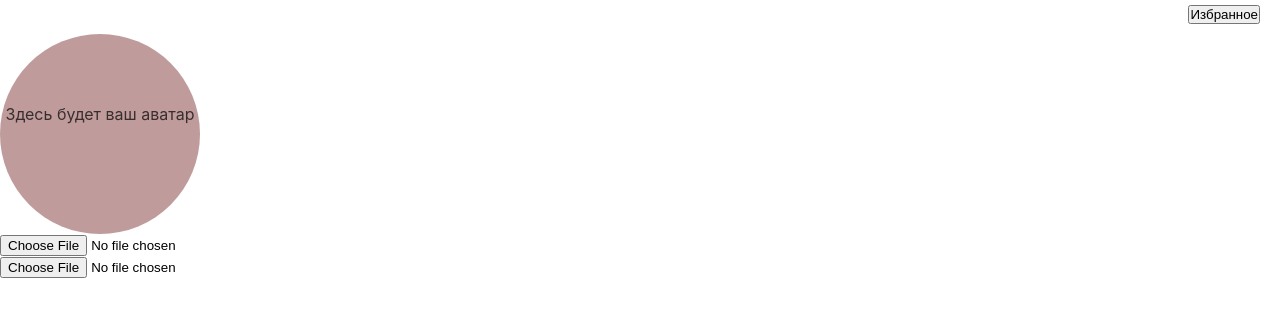
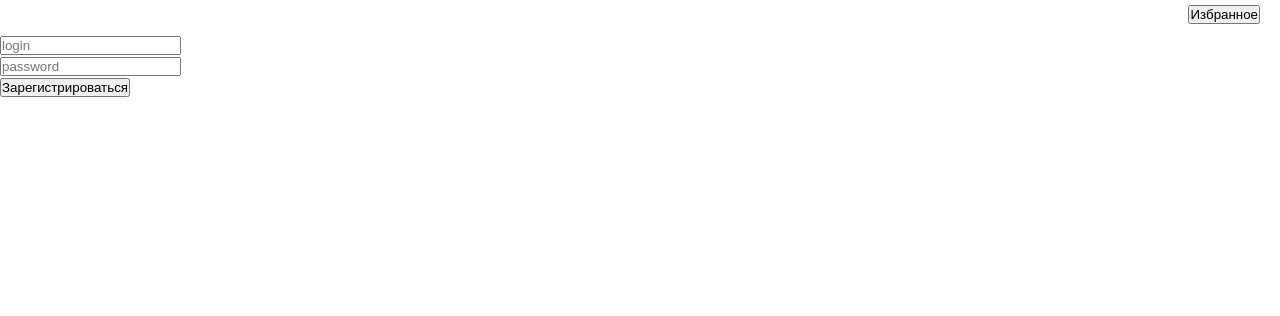
Before and after one commit to danshu1234/Mini-Gallery, a React (Create React App) app: page / in a window 1280 px wide. Shown: the top 316 px of the page. Built offline with nearby package versions, Linux system fonts and the light colour scheme.

Commit message:
update with authorization system

```diff
--- a/src/App.css
+++ b/src/App.css
@@ -65,9 +65,9 @@
 }
 
 .back-to-photos{
-  top: 20px;
+  top: -15px;
   position: absolute;
-  right: 1250px;
+  right: -15px;
   cursor: pointer;
 }
 
@@ -75,6 +75,10 @@
   position: absolute;
   left: 940px;
   bottom: 20px;
+  cursor: pointer;
+}
+
+.custom-file-upload{
   cursor: pointer;
 }
 
@@ -269,3 +273,9 @@ input:checked + .slider {
 input:checked + .slider:before {
   transform: translateX(26px);
 }
+
+.exitBtn{
+  position: absolute;
+  right: 200px;
+  top: 5px;
+}
--- a/src/App.tsx
+++ b/src/App.tsx
@@ -3,15 +3,29 @@ import './App.css';
 import Avatar from './Avatar';
 import Photos from './Photos';
 import Favorites from './Favorites';
+import Registration from './Registration';
+import Enter from './Enter';
 import { useNavigate, Route, Routes, useLocation } from 'react-router-dom';
 function App() {
   const navigate = useNavigate()
   const [favorites, setFavorites] = useState <string[]> ([])
   const [btnFavorites, setBtnFavorites] = useState <boolean> (true)
   const [dark, setDark] = useState <boolean> (false)
+  const [authorization, setAuthorization] = useState <string> ('registration')
   const location = useLocation()
+  let authorizate;
   let btnFav;
   let theme;
+  if (authorization == 'registration') {
+    authorizate = <Registration authorization = {authorization} setAuthorization = {setAuthorization}/>
+  } else if (authorization == 'succes') {
+    authorizate = <div>
+      <Avatar authorization = {authorization} setAuthorization = {setAuthorization}/>
+      <Photos favorites={favorites} setFavorites={setFavorites}/>
+    </div>
+  } else if (authorization == 'enter') {
+    authorizate = <Enter authorization = {authorization} setAuthorization = {setAuthorization}/>
+  }
   if (btnFavorites == true) {
     btnFav = <button className='favorites-btn' onClick={() => {
       navigate('/favorites')
@@ -29,10 +43,7 @@ function App() {
     </label>
     <Routes>
       <Route path='favorites' element = {<Favorites  favorites={favorites} setFavorites={setFavorites}/>}/>
-      <Route path='/' element = {<div>
-        <Avatar/>
-        <Photos favorites={favorites} setFavorites={setFavorites}/>
-      </div>}/>
+      <Route path='/' element = {authorizate}/>
     </Routes>
     </div>
   } else if (dark == true) {
@@ -47,10 +58,7 @@ function App() {
     </label>
     <Routes>
       <Route path='favorites' element = {<Favorites  favorites={favorites} setFavorites={setFavorites}/>}/>
-      <Route path='/' element = {<div>
-        <Avatar/>
-        <Photos favorites={favorites} setFavorites={setFavorites}/>
-      </div>}/>
+      <Route path='/' element = {authorizate}/>
     </Routes>
     </div>
   }
@@ -62,6 +70,10 @@ function App() {
     const isDark = localStorage.getItem('dark')
     if (isDark) {
       setDark(JSON.parse(isDark))
+    }
+    const isAuthorizate = localStorage.getItem('authorizate')
+    if (isAuthorizate) {
+      setAuthorization(isAuthorizate)
     }
   }, [])
   useEffect(() => {
--- a/src/Avatar.tsx
+++ b/src/Avatar.tsx
@@ -1,6 +1,10 @@
 import React, { ChangeEvent, FC, useEffect, useState } from "react";
 import './App.css'
-const Avatar: FC = () => {
+interface PropsAvatar {
+    authorization: string,
+    setAuthorization: Function,
+}
+const Avatar: FC <PropsAvatar> = (props) => {
     const [ava, setAva] = useState <string | null> (null)
     let avatar;
     if (ava == null) {
@@ -13,6 +17,10 @@ const Avatar: FC = () => {
     }, [])
     return (
         <div>
+        <button className="exitBtn" onClick={() => {
+            props.setAuthorization('enter')
+            localStorage.setItem('authorizate', 'enter')
+        }}>Выйти из аккаунта</button>
         {avatar}
         <input type="file" accept=".jpg,.jpeg,.png" onChange={((event: ChangeEvent<HTMLInputElement>) => {
         const files = event.target.files
--- /dev/null
+++ b/src/Enter.tsx
@@ -0,0 +1,45 @@
+import { ChangeEvent, FC } from "react";
+import { useState } from "react";
+interface PropsEnter {
+    authorization: string,
+    setAuthorization: Function,
+}
+const Enter: FC <PropsEnter> = (props) => {
+    const [log, setLog] = useState <string> ('')
+    const [pass, setPass] = useState <string> ('')
+    const [isEnter, setIsEnter] = useState <string> ('')
+    return (
+        <div>
+            <input placeholder="login" onChange={(event: ChangeEvent <HTMLInputElement>) => {
+                setLog(event.target.value)
+                setIsEnter('')
+            }}/><br/>
+            <input placeholder="password" onChange={(event: ChangeEvent <HTMLInputElement>) => {
+                setPass(event.target.value)
+                setIsEnter('')
+            }}/><br/>
+            <button onClick={() => {
+                if (log !== '' && pass !== '') {
+                    const getStorage = localStorage.getItem('dataEnter')
+                    if (getStorage) {
+                        const parseStorage = JSON.parse(getStorage)
+                        if (parseStorage.login === log && parseStorage.password === pass) {
+                            setIsEnter('Вы успешно вошли в систему...')
+                            setTimeout(() => {
+                                props.setAuthorization('succes')
+                            }, 1500);
+                            localStorage.setItem('authorizate', 'succes')
+                        } else {
+                            setIsEnter('Вы ввели неверные данные')
+                        }
+                    }
+                } else {
+                    setIsEnter('Пожалуйста, введите данные для входа')
+                }
+            }}>Войти</button><br/>
+            {isEnter}
+        </div>
+    )
+}
+
+export default Enter
--- a/src/Photos.tsx
+++ b/src/Photos.tsx
@@ -1,5 +1,4 @@
 import React, { ChangeEvent, FC, useEffect, useState } from "react";
-import Favorites from "./Favorites";
 interface Props {
     favorites: string[]
     setFavorites: Function
@@ -145,7 +144,7 @@ const Photos: FC <Props> = (props) => {
         <p onClick={() => {
             setImage(null)
             setComments([])
-        }} className="back-to-photos">Назад</p>
+        }} className="back-to-photos">✕</p>
         <p className="delete" onClick={() => {
             const getStorage = localStorage.getItem('galary')
             if (getStorage) {
--- /dev/null
+++ b/src/Registration.tsx
@@ -0,0 +1,49 @@
+import { ChangeEvent, FC, useEffect, useState } from "react";
+interface PropsReg {
+    authorization: string,
+    setAuthorization: Function,
+}
+const Registration: FC <PropsReg> = (props) => {
+    const [log, setLog] = useState <string> ('')
+    const [pass, setPass] = useState <string> ('')
+    const [isEnter, setIsEnter] = useState <string> ('')
+    interface Enter {
+        login: string,
+        password: string,
+    }
+    return (
+        <div>
+            <input placeholder="login" onChange={(event: ChangeEvent <HTMLInputElement>) => {
+                setLog(event.target.value)
+                setIsEnter('')
+            }}/><br/>
+            <input placeholder="password" onChange={(event: ChangeEvent <HTMLInputElement>) => {
+                setPass(event.target.value)
+                setIsEnter('')
+            }}/><br/>
+            <button onClick={() => {
+                if (log !== '' && pass !== '') {
+                    const arrPass = pass.split('')
+                    if (arrPass.length < 8) {
+                        setIsEnter('Парль должен состоять не менее чем из 8 символов')
+                    } else {
+                        setIsEnter('Вы успешно зарегистрированы...')
+                        setTimeout(() => {
+                            props.setAuthorization('succes')
+                        }, 1500);
+                        const dataEnter: Enter = {
+                            login: log,
+                            password: pass
+                        }
+                        localStorage.setItem('dataEnter', JSON.stringify(dataEnter))
+                        localStorage.setItem('authorizate', 'succes')
+                    }
+                } else {
+                    setIsEnter('Пожалуйста, введите логин и пароль')
+                }
+            }}>Зарегистрироваться</button><br/>
+            {isEnter}
+        </div>
+    )
+}
+export default Registration
```
